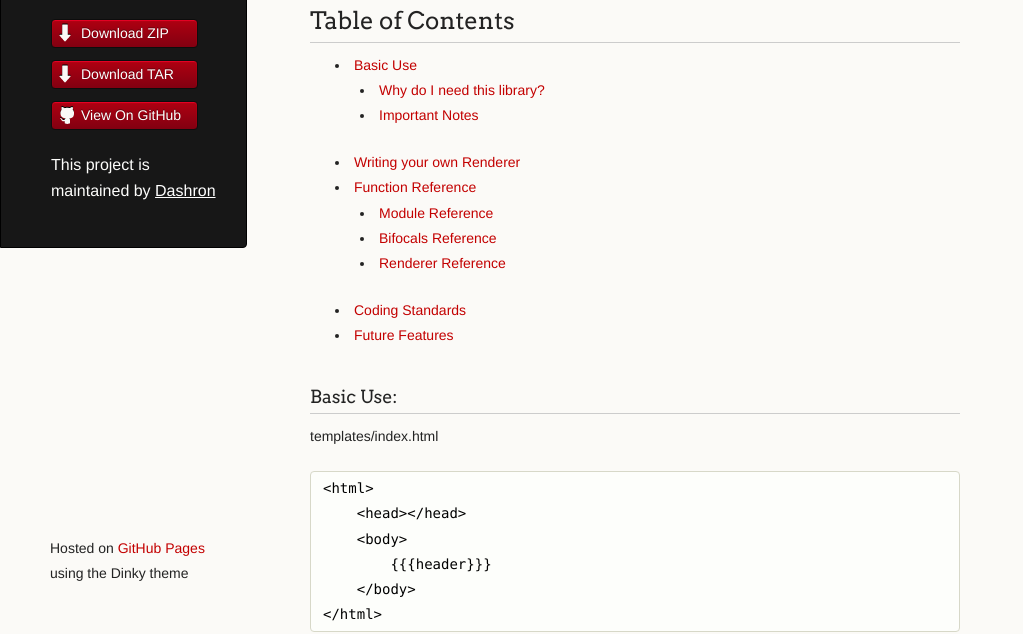
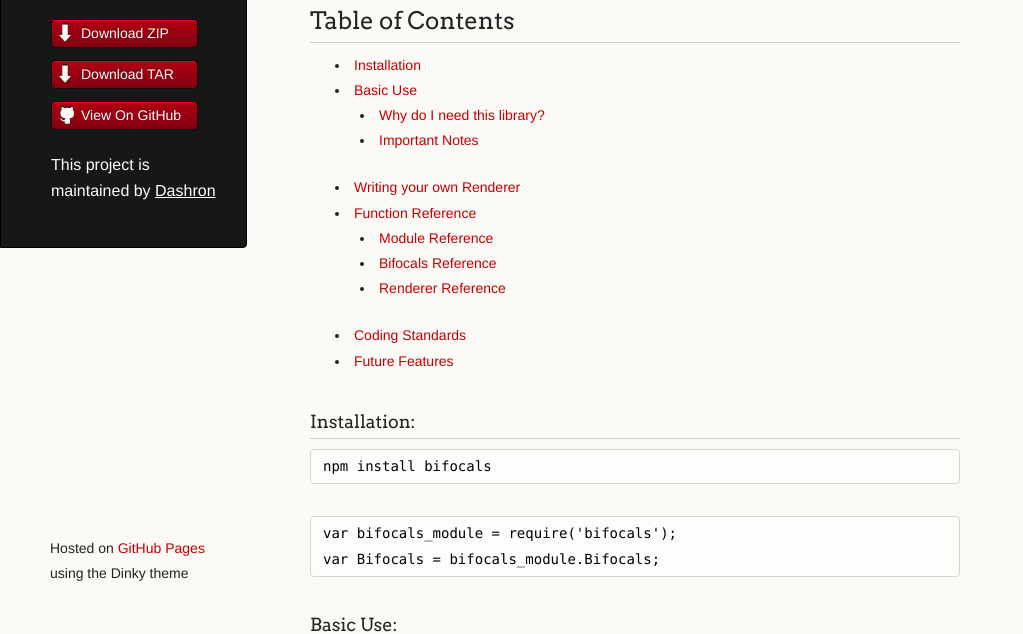
Before and after one commit to Dashron/Bifocals, a plain HTML site: page index.html in a window 1280 px wide. Shown: the part 182-816 px from the top of the page, without its empty margins (0-1023 px from the left). Drawn offline with Linux system fonts and the light colour scheme.

Commit message:
add installation

```diff
--- a/index.html
+++ b/index.html
@@ -37,6 +37,7 @@
 <h2>Table of Contents</h2>
 
 <ul>
+<li><a href="#installation">Installation</a></li>
 <li>
 <a href="#basic-use">Basic Use</a>
 
@@ -57,7 +58,16 @@
 </li>
 <li><a href="#coding-standards">Coding Standards</a></li>
 <li><a href="#future-features">Future Features</a></li>
-</ul><h3 id="basic-use">Basic Use:</h3>
+</ul>
+
+<h3 id="installation">Installation:</h3>
+
+<pre><code>npm install bifocals</code></pre>
+
+<pre><code>var bifocals_module = require('bifocals');
+var Bifocals = bifocals_module.Bifocals;
+</code></pre>
+<h3 id="basic-use">Basic Use:</h3>
 
 <p>templates/index.html</p>
 
```
